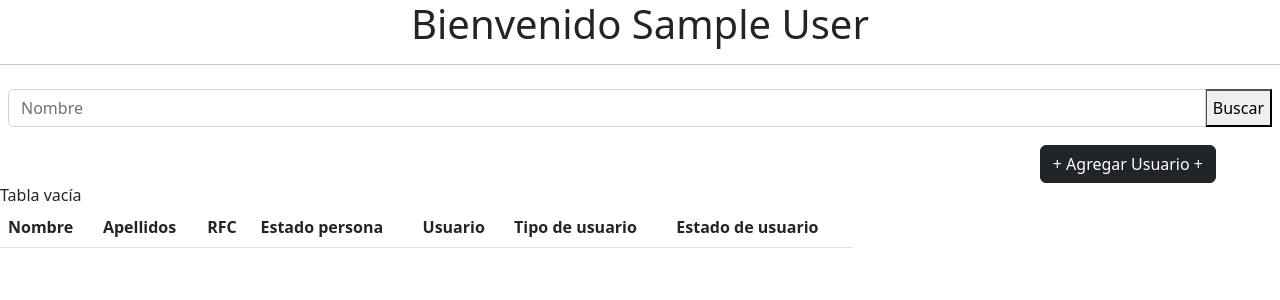
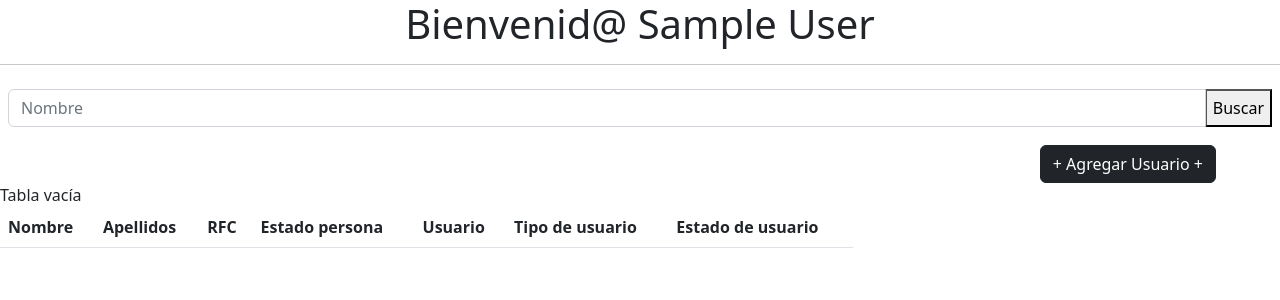
Before and after one commit to DianaR22/APIS, a PHP site: page /views/users.php in a window 1280 px wide. Shown: the top 300 px of the page. Run offline with PHP 8.4, Linux system fonts and the light colour scheme; the visitor is signed in with stand-in values (Sample User, id 1); data that the repository does not hold is empty.

Commit message:
Update users.php

```diff
--- a/APIREST_5TID1/views/users.php
+++ b/APIREST_5TID1/views/users.php
@@ -28,7 +28,7 @@
 	}
 </style>
 <body>
-	<strong><center><h1>Bienvenido <?php echo $_SESSION['NombreCompleto']; ?> <i> </i><hr></h1></center></strong>
+	<strong><center><h1>Bienvenid@ <?php echo $_SESSION['NombreCompleto']; ?> <i> </i><hr></h1></center></strong>
 	<form action ="/APIREST_5TID1/APIREST/users.php" class="input-group p-2" method = "GET">
 	  <input type="text" class="form-control" placeholder="Nombre" name="nw_userName">
 	  <button type="submit" class="btn-info">Buscar</button>
```
